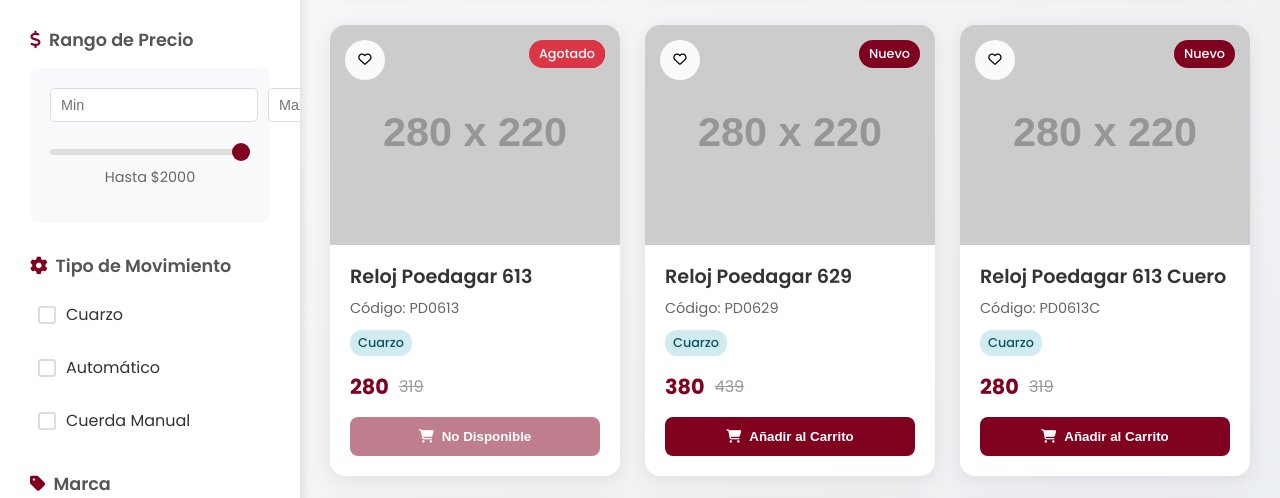
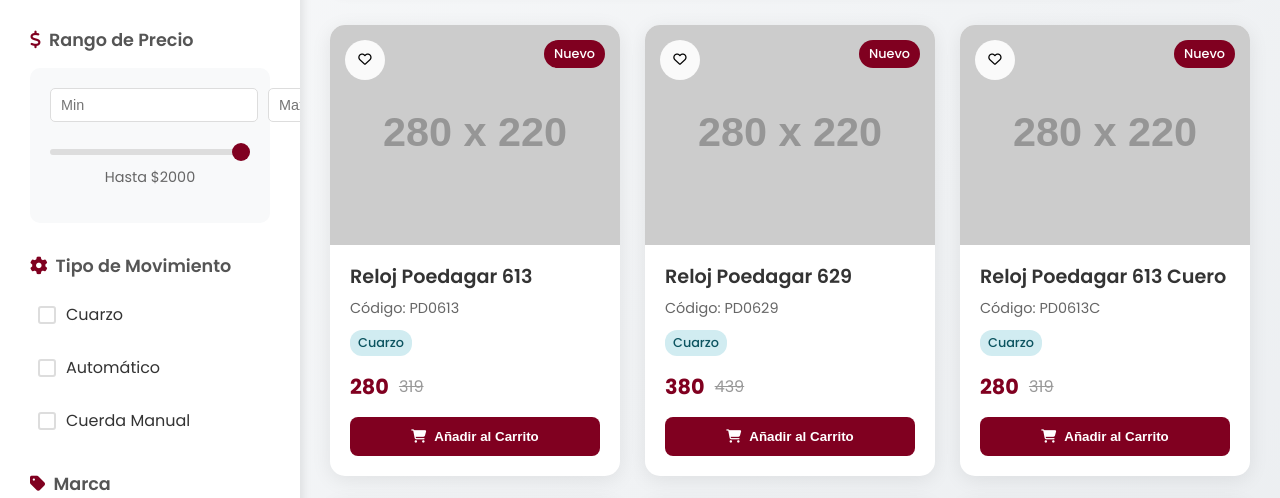
Before and after one commit to SoyCova/web, a plain HTML site: page index.html in a window 1280 px wide. Shown: the part 281-779 px from the top of the page. Drawn offline with Linux system fonts and the light colour scheme; placeholder pictures from the web are drawn by us.

Commit message:
Update index.html

```diff
--- a/index.html
+++ b/index.html
@@ -882,7 +882,7 @@
         type: "cuarzo",
         brand: "poedagar",
         strap: "acero",
-        inStock: false,
+        inStock: true,
         isNew: true,
         description: "Elegante reloj de cuarzo con correa de acero inoxidable"
       },
```
